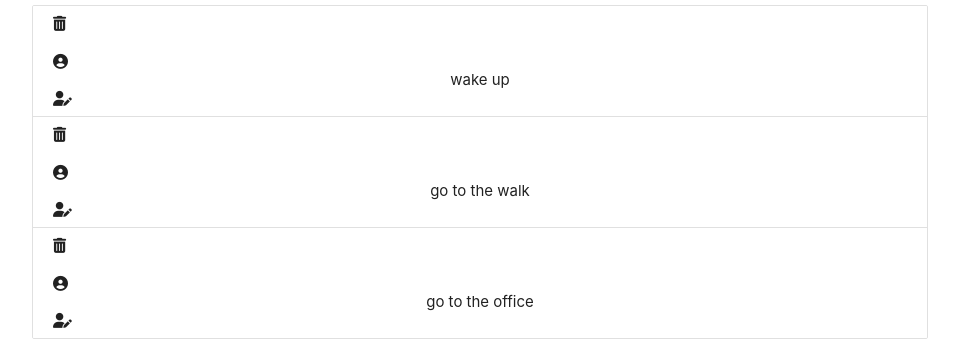
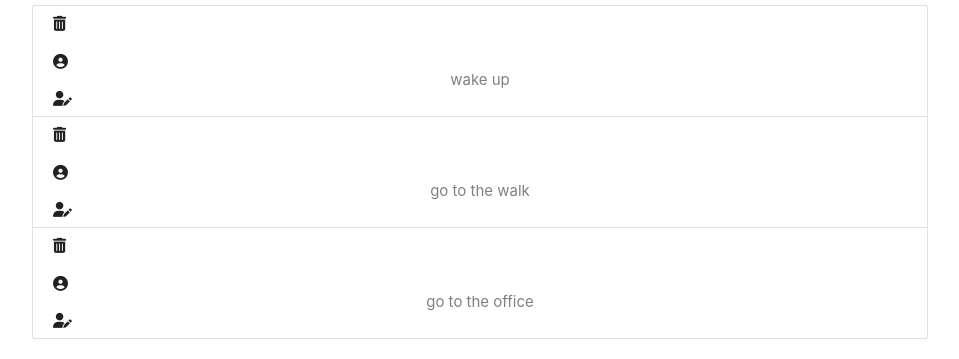
Before and after one commit to abdulbasit01/todo, a React (Create React App) app: page / in a window 1280 px wide. Shown: the part 131-490 px from the top of the page, without its empty margins (160-1119 px from the left). Built offline with nearby package versions, Linux system fonts and the light colour scheme.

Commit message:
line-through competed button

```diff
--- a/src/App.js
+++ b/src/App.js
@@ -6,10 +6,11 @@ class App extends Component {
     super(props);
     this.state = {
       todo:[
-        {id:1,content:"wake up"},
-        {id:2,content:"go to the walk"},
-        {id:3,content:"go to the office"}
-      ]
+        {id:1,content:"wake up",color:"grey",textDecoration:""},
+        {id:2,content:"go to the walk" ,color:"grey",textDecoration:""},
+        {id:3,content:"go to the office" ,color:"grey",textDecoration:""}
+      ],
+
      }
   }
   deleteItem=(id)=>{
@@ -27,16 +28,29 @@ class App extends Component {
 
   }
   updateItem=(id)=>{
-    console.log(id)
+    // console.log(id)
     let value=prompt("enter task you want to change")
     const todo =this.state.todo.filter(todo=>{
       return todo.id === id
     })
     this.state.todo.forEach(Element=> Element.id===id ? Element.content=value : null)
-    console.log(this.state)
+    // console.log(this.state)
     this.setState({
       todo:this.state.todo
     })
+  }
+  completed=(id)=>{
+
+    const todo =this.state.todo.filter(todo=>{
+      return todo.id === id
+    })
+    this.state.todo.forEach(Element=> Element.id===id ? (Element.color="red", Element.textDecoration="line-through") : null)
+    // console.log(this.state)
+    this.setState({
+      todo:this.state.todo
+    })
+
+
   }
 
   render() {
@@ -45,7 +59,7 @@ class App extends Component {
       <React.Fragment>
         <div className="todo-app container">
           <h1 className="center blue-text">ToDos</h1>
-          <Todo todos={this.state.todo} deleteItem={this.deleteItem} updateItem={this.updateItem} style={this.style}/>
+          <Todo todos={this.state.todo} deleteItem={this.deleteItem} updateItem={this.updateItem} complete={this.completed}/ >
           <AddToDo AddToDo={this.AddToDo}/>
         </div>
       </React.Fragment>
--- a/src/component/From.js
+++ b/src/component/From.js
@@ -8,10 +8,9 @@ class AddToDo extends Component {
          }
     }
     handleChange=(e)=>{
-        console.log(this.state.content)
-       return e.target.value.trim().length !==0 ? this.setState({
+        this.setState({
             content:e.target.value
-        }) : alert('put some thing')
+        })
     }
     handleSubmit=(e)=>{
         e.preventDefault()
--- a/src/component/style.css
+++ b/src/component/style.css
@@ -6,7 +6,3 @@
 .span{
     color:green
 }
-.span2{
-    color:red;
-    text-decoration: overline;
-}
--- a/src/component/todo.js
+++ b/src/component/todo.js
@@ -1,17 +1,17 @@
 import React from 'react';
 import "./style.css"
 
-const Todos=({todos,deleteItem,updateItem}) =>{
+const Todos=({todos,deleteItem,updateItem,complete}) =>{
 
     const todoList=todos.length ? (
         todos.map(todo=>{
             return(
                 <div className="collection-item center " key={todo.id}>
-                    <i  onClick={()=>{deleteItem(todo.id)}} className="fas fa-trash-alt customDiv"></i>
+                    <i  onClick={()=>{deleteItem(todo.id)}} className="fas fa-trash-alt customDiv" ></i>
                     <br/>
-                    <i className="fas fa-user-circle customDiv"></i>
+                    <i className="fas fa-user-circle customDiv" onClick={()=>{complete(todo.id)}}></i>
 
-                    <span> {todo.content} </span>
+                    <span style={{color:todo.color,textDecoration:todo.textDecoration}} > {todo.content} </span>
                     <i className="fas fa-user-edit customDiv" onClick={()=>{updateItem(todo.id)}}></i>
 
                 </div>
```
